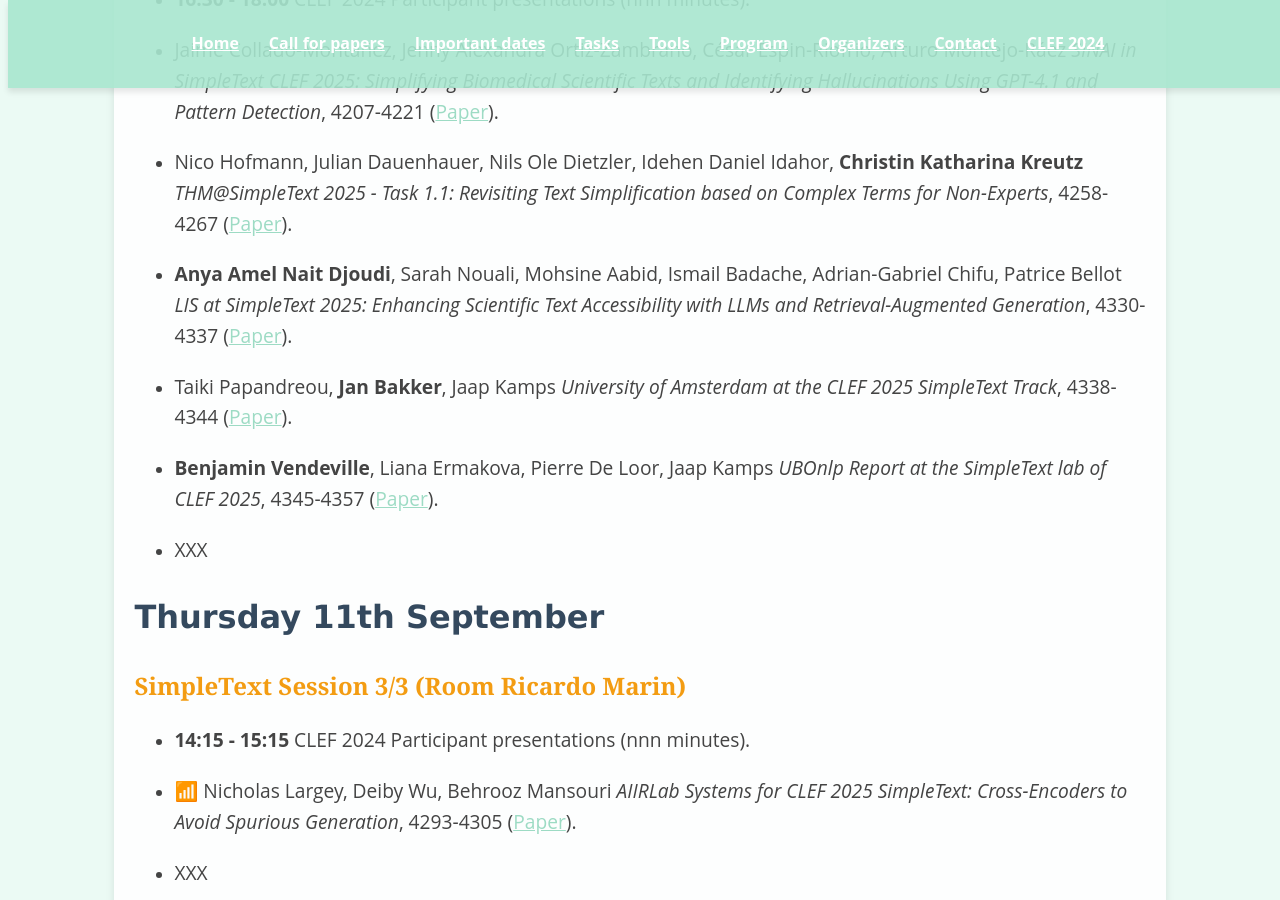
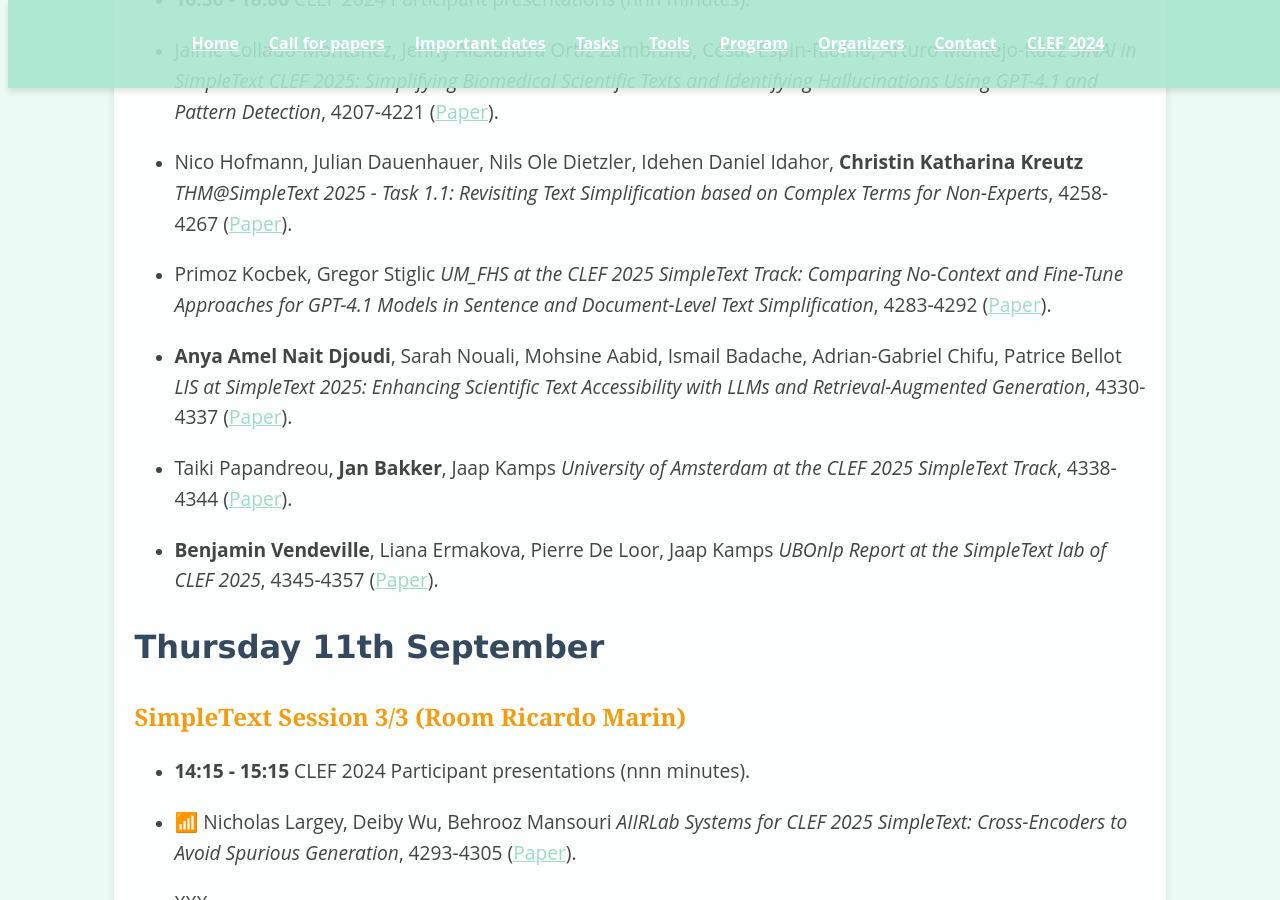
Before and after one commit to simpletext-madics/2025, a Jekyll site: the page built from program.md, in a window 1280 px wide and 900 px high, scrolled down 2045 px. Built offline with Jekyll 4.4.1, drawn with Linux system fonts in a browser that asks for light colours.

Commit message:
Update program.md
Yet another oral presentation.

```diff
--- a/program.md
+++ b/program.md
@@ -61,6 +61,10 @@ _SINAI in SimpleText CLEF 2025: Simplifying Biomedical Scientific Texts and Iden
 _THM@SimpleText 2025 - Task 1.1: Revisiting Text Simplification based on Complex Terms for Non-Experts_, 4258-4267
 ([Paper](https://www.dei.unipd.it/~faggioli/temp/clef2025/paper_352.pdf)).
 
+* Primoz Kocbek, Gregor Stiglic
+_UM_FHS at the CLEF 2025 SimpleText Track: Comparing No-Context and Fine-Tune Approaches for GPT-4.1 Models in Sentence and Document-Level Text Simplification_, 4283-4292
+([Paper](https://www.dei.unipd.it/~faggioli/temp/clef2025/paper_354.pdf)).
+
 * **Anya Amel Nait Djoudi**, Sarah Nouali, Mohsine Aabid, Ismail Badache, Adrian-Gabriel Chifu, Patrice Bellot
 _LIS at SimpleText 2025: Enhancing Scientific Text Accessibility with LLMs and Retrieval-Augmented Generation_, 4330-4337
 ([Paper](https://www.dei.unipd.it/~faggioli/temp/clef2025/paper_358.pdf)).
@@ -72,8 +76,6 @@ _University of Amsterdam at the CLEF 2025 SimpleText Track_, 4338-4344
 * **Benjamin Vendeville**, Liana Ermakova, Pierre De Loor, Jaap Kamps
 _UBOnlp Report at the SimpleText lab of CLEF 2025_, 4345-4357
 ([Paper](https://www.dei.unipd.it/~faggioli/temp/clef2025/paper_360.pdf)).
-
-* XXX
 
 ## Thursday 11th September
 
```
